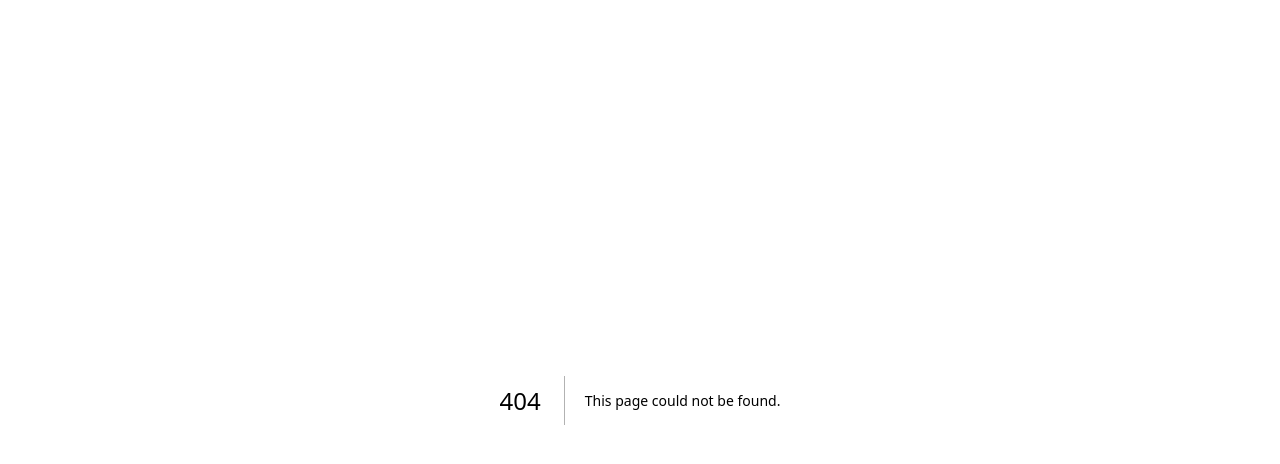
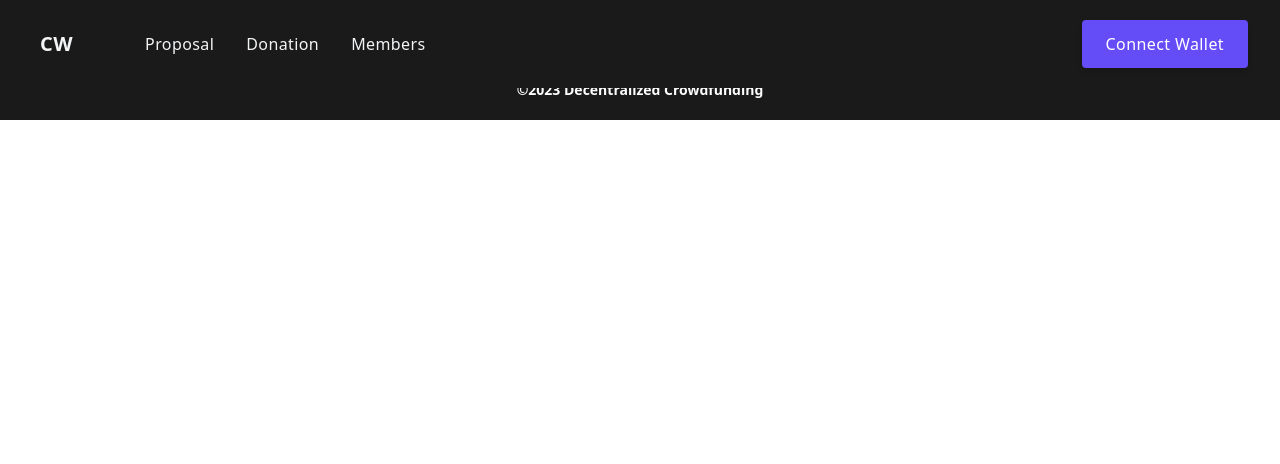
Before and after one commit to 0xdipak/Decebtralized-Crowdfunding, a Next.js app in the folder crowdfunding/: page /members in a window 1280 px wide. Before the commit this address had no page. Shown: the top 464 px of the page. Built offline with nearby package versions, Linux system fonts and the light colour scheme.

Commit message:
Updated Components

```diff
--- a/crowdfunding/app/globals.css
+++ b/crowdfunding/app/globals.css
@@ -1,3 +1,24 @@
 @tailwind base;
 @tailwind components;
 @tailwind utilities;
+
+.background {
+  background-color: #644df6;
+}
+
+.backgroundMain {
+  background-color: #1a1a1a;
+}
+
+.newColor {
+  color: #1a1a1a;
+}
+
+.coverLine {
+  width: 100%;
+  height: 2rem;
+  background-color: #fff;
+  position: absolute;
+  bottom: -1.9rem;
+  z-index: 3;
+}
--- a/crowdfunding/app/layout.js
+++ b/crowdfunding/app/layout.js
@@ -1,15 +1,20 @@
-import './globals.css'
-
+import Navbar from "@/components/Navbar";
+import "./globals.css";
+import Footer from "@/components/Footer";
 
 export const metadata = {
-  title: 'Decantralized Crowdfunding',
-  description: 'decentralized crowdfunding application',
-}
+  title: "Decantralized Crowdfunding",
+  description: "decentralized crowdfunding application",
+};
 
 export default function RootLayout({ children }) {
   return (
     <html lang="en">
-      <body>{children}</body>
+      <body>
+        <Navbar />
+        {children}
+        <Footer />
+      </body>
     </html>
-  )
+  );
 }
--- /dev/null
+++ b/crowdfunding/app/members/page.jsx
@@ -0,0 +1,9 @@
+import React from 'react'
+
+const Members = () => {
+  return (
+    <div>Members</div>
+  )
+}
+
+export default Members
--- /dev/null
+++ b/crowdfunding/components/Footer.jsx
@@ -0,0 +1,32 @@
+import Link from 'next/link'
+import React from 'react'
+
+const Footer = () => {
+  return (
+    <footer className='text-center text-white backgroundMain'>
+      <div className="flex flex-col items-center justify-center py-5 px-4 space-y-3">
+        <ul className='flex justify-center items-center gap-5'>
+          <li className='font-medium tracking-wide text-gray-100 transition-colors duration-200
+                            hover:text-teal-200'>
+            <Link href='/'>Home</Link>
+          </li>
+          <li className='font-medium tracking-wide text-gray-100 transition-colors duration-200
+                            hover:text-teal-200'>
+            <Link href='/'>Proposal</Link>
+          </li>
+          <li className='font-medium tracking-wide text-gray-100 transition-colors duration-200
+                            hover:text-teal-200'>
+            <Link href='/'>Donation</Link>
+          </li>
+          <li className='font-medium tracking-wide text-gray-100 transition-colors duration-200
+                            hover:text-teal-200'>
+            <Link href='/members'>Members</Link>
+          </li>
+        </ul>
+        <p className='text-sm font-semibold space-x-2 mb-4'>&copy;2023 Decentralized Crowdfunding</p>
+      </div>
+    </footer>
+  )
+}
+
+export default Footer
--- /dev/null
+++ b/crowdfunding/components/Navbar.jsx
@@ -0,0 +1,61 @@
+import Link from 'next/link';
+import React from 'react'
+
+const Navbar = () => {
+  return (
+    <div className="backgroundMain fixed top-0 w-full">
+      <div className="px-4 py-5 mx-auto sm:max-w-xl md:max-w-full lg:max-w-screen-xl md:px-24 lg:px-8">
+        <div className="relative flex items-center justify-between">
+          <div className="flex items-center">
+            <Link href="/" className="inline-flex items-center mr-8">
+              <span className="ml-2 text-xl font-bold tracking-wide text-gray-100 uppercase">
+                CW
+              </span>
+            </Link>
+            <ul className="tems-center hidden space-x-8 md:flex ml-10">
+              <li>
+                <Link
+                  href="/proposal"
+                  className="font-medium tracking-wide text-gray-100 transition-colors duration-200
+                            hover:text-teal-200"
+                >
+                  Proposal
+                </Link>
+              </li>
+              <li>
+                <Link
+                  href="/donation"
+                  className="font-medium tracking-wide text-gray-100 transition-colors duration-200
+                            hover:text-teal-200"
+                >
+                  Donation
+                </Link>
+              </li>
+              <li>
+                <Link
+                  href="/members"
+                  className="font-medium tracking-wide text-gray-100 transition-colors duration-200
+                            hover:text-teal-200"
+                >
+                  Members
+                </Link>
+              </li>
+            </ul>
+          </div>
+
+          <div className="items-center hidden space-x-8 md:flex">
+            <button
+              className="inline-flex items-center justify-center h-12 px-6 font-medium tracking-wide
+                    text-white transition duration-200 rounded shadow-md bg-purple-400 hover:bg-purple-700
+                    focus:shadow-outline focus:outline-none background"
+            >
+              Connect Wallet
+            </button>
+          </div>
+        </div>
+      </div>
+    </div>
+  );
+}
+
+export default Navbar
```
